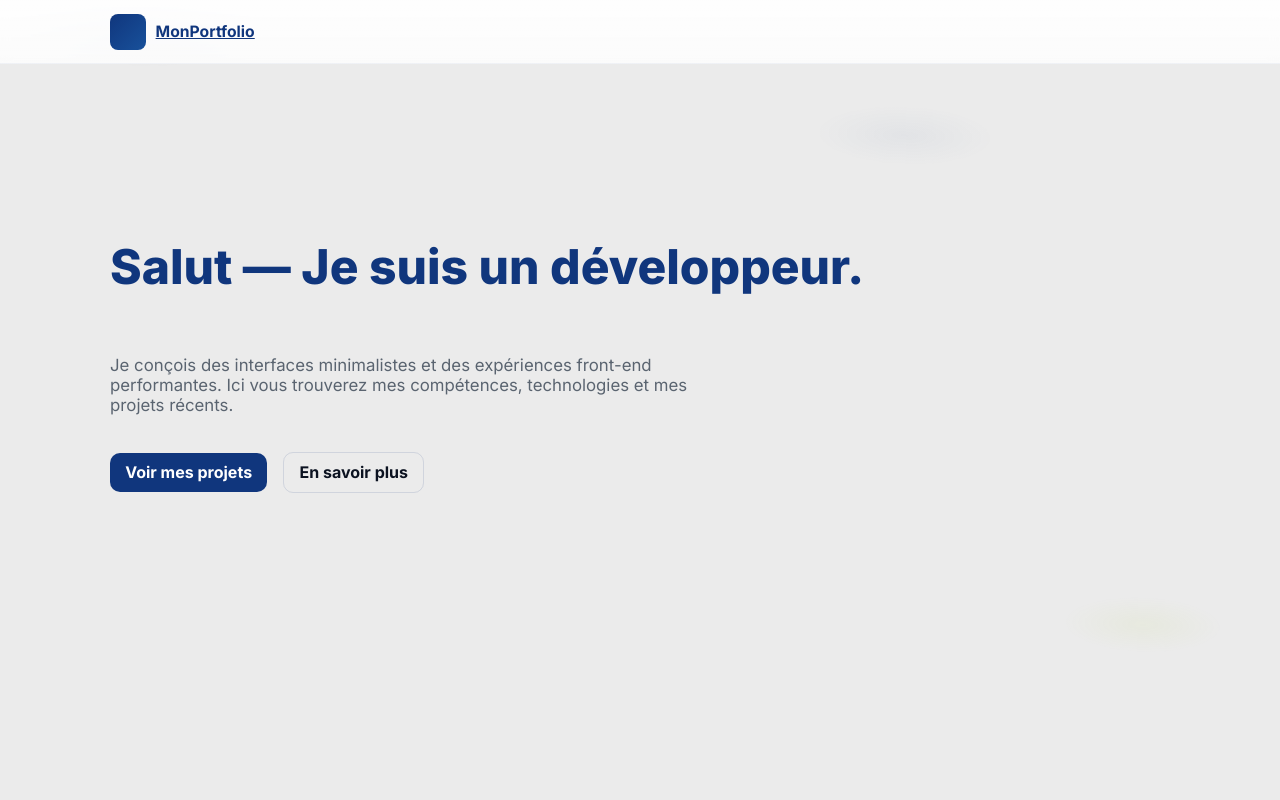
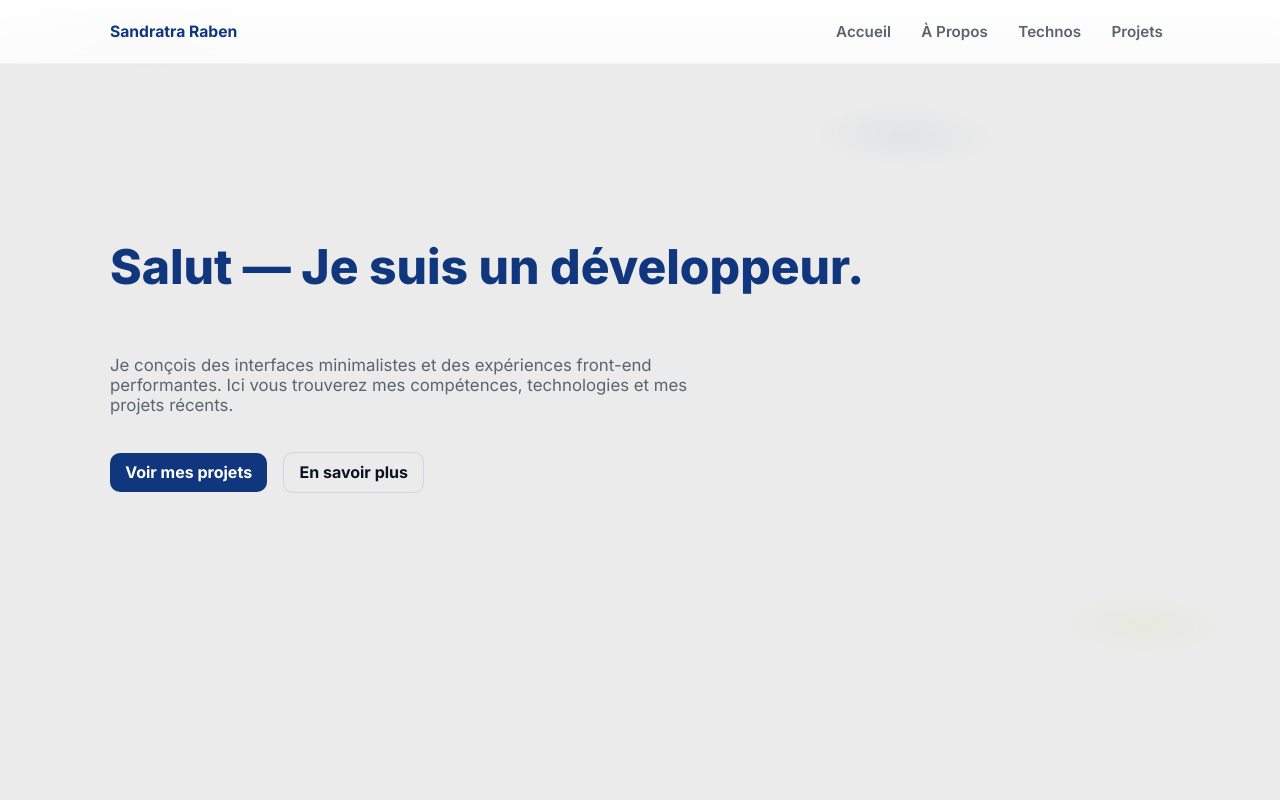
Before and after one commit to Sandratra05/portfolio, a Vue app: page / in a window 1280 px wide. Shown: the top 800 px of the page. Built offline with nearby package versions, Linux system fonts and the light colour scheme.

Commit message:
refactor Navbar component: update brand name, streamline navigation links, and remove unused IntersectionObserver

```diff
--- a/src/components/Navbar.vue
+++ b/src/components/Navbar.vue
@@ -1,21 +1,25 @@
 <template>
   <nav class="nav-root" role="navigation">
     <div class="nav-inner">
-      <a class="brand" href="#home">
-        <span class="logo" aria-hidden></span>
-        <span>MonPortfolio</span>
+      <a class="brand" href="#home" @click.prevent="goToSection('#home')">
+        <!--<span class="logo" aria-hidden></span>-->
+        <span>Sandratra Raben</span>
       </a>
 
-      <div class="nav-links" ref="links">
-        <a v-for="l in links" :key="l.href" :href="l.href" :class="{active: active===l.href}">{{ l.label }}</a>
+      <div class="nav-links">
+        <a
+          v-for="l in links"
+          :key="l.href"
+          :href="l.href"
+          @click.prevent="goToSection(l.href)">
+          {{ l.label }}
+        </a>
       </div>
     </div>
   </nav>
 </template>
 
 <script setup>
-import { ref, onMounted, onBeforeUnmount } from 'vue'
-
 const links = [
   { href: '#home', label: 'Accueil' },
   { href: '#about', label: 'À Propos' },
@@ -23,26 +27,31 @@ const links = [
   { href: '#projects', label: 'Projets' }
 ]
 
-const active = ref('#home')
+function goToSection(href){
+  const el = document.querySelector(href)
 
-let observer
-onMounted(()=>{
-  const sections = Array.from(document.querySelectorAll('section'))
-  observer = new IntersectionObserver((entries)=>{
-    entries.forEach(e=>{
-      if(e.isIntersecting){
-        active.value = `#${e.target.id}`
-      }
-    })
-  },{threshold:0.45})
-  sections.forEach(s=>observer.observe(s))
-})
-onBeforeUnmount(()=>{ if(observer) observer.disconnect() })
+  if(el){
+    const navHeight = parseInt(getComputedStyle(document.documentElement).getPropertyValue('--nav-height') || '64')
+    const top = el.getBoundingClientRect().top + window.pageYOffset - navHeight
+    window.scrollTo({ top, behavior: 'smooth' })
+  }
+}
 </script>
 
 <style scoped>
-/* component-scoped small tweaks */
 .nav-root{box-shadow:none}
-.brand{font-size:0.98rem}
-.nav-links a{font-size:0.95rem}
+.brand{
+  font-size:0.98rem;
+  text-decoration:none;
+  cursor: pointer;
+}
+.nav-links a{
+  font-size:0.95rem;
+  transition: all 0.2s ease;
+  cursor: pointer;
+}
+.nav-links a:hover, .brand:hover{
+  color: var(--color-primary);
+  background: rgba(16,54,125,0.04);
+}
 </style>
```
